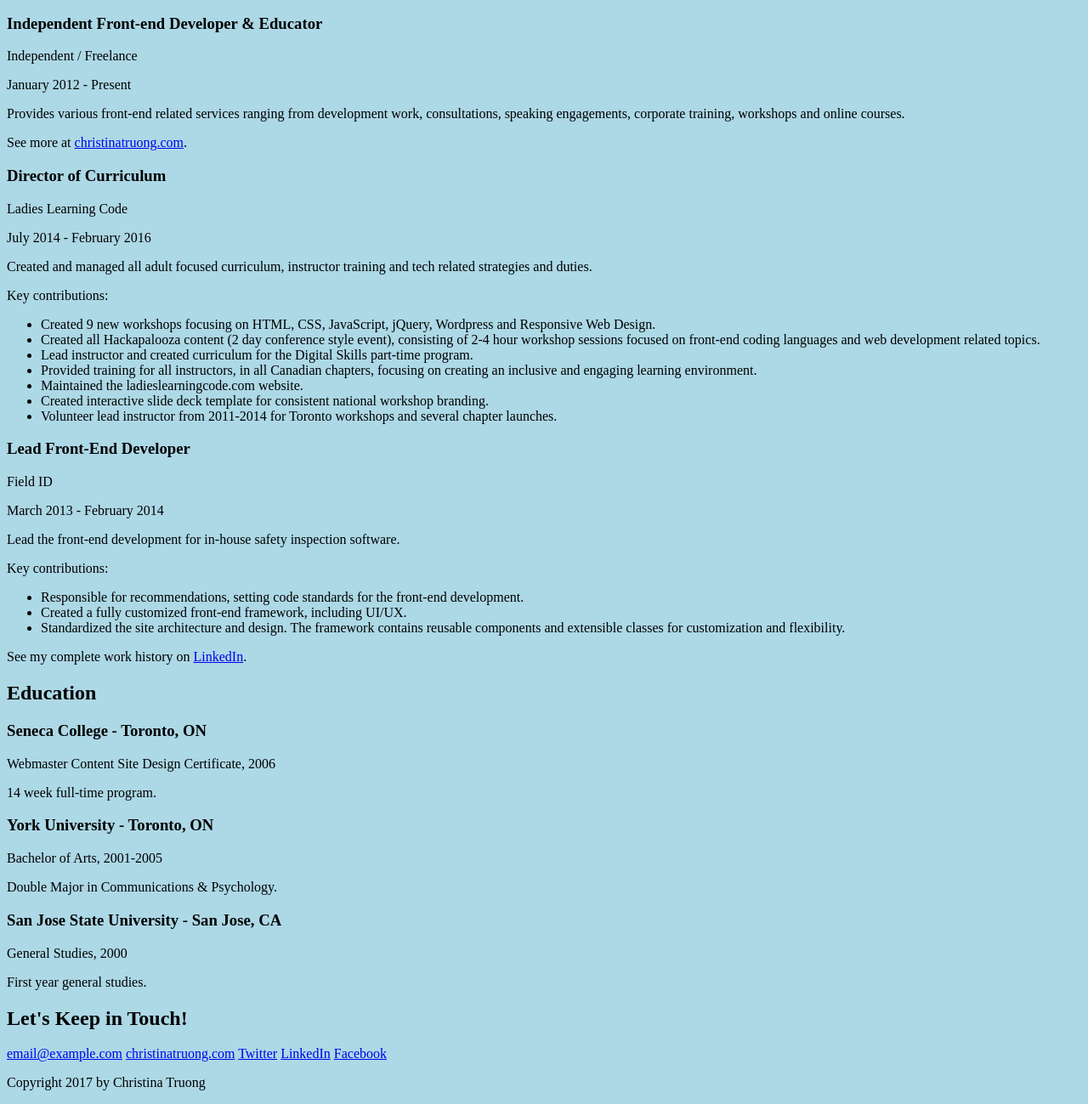
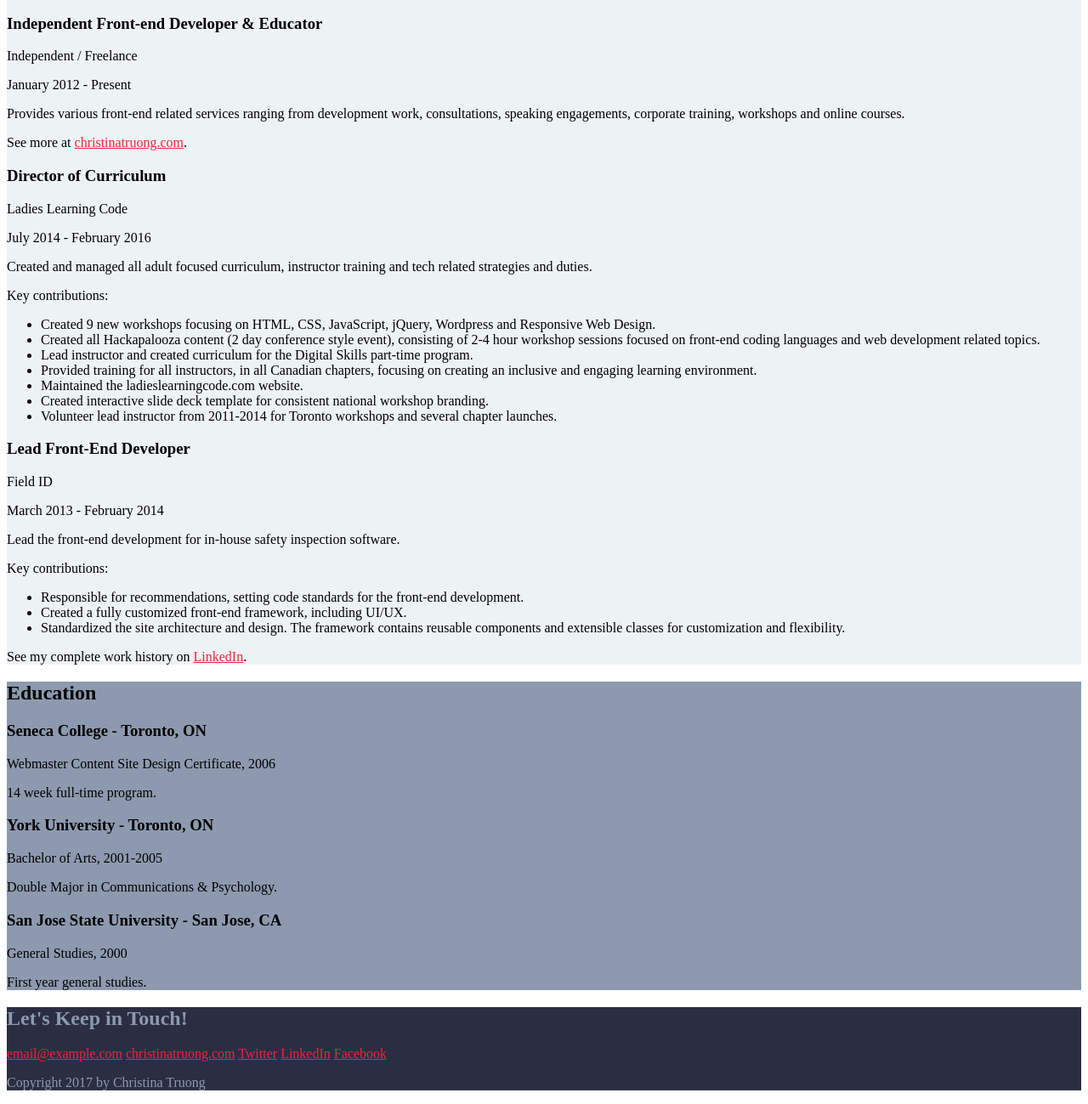
Before and after one commit to nkorczyk/CSS-Essential-Training-1, a plain HTML site: page Project/index.html in a window 1280 px wide. Shown: the part 625-1924 px from the top of the page at 85% size. Drawn offline with Linux system fonts and the light colour scheme.

Commit message:
Selectors

```diff
--- a/Project/css/styles.css
+++ b/Project/css/styles.css
@@ -1,3 +1,39 @@
+/* Color Palete
+#2B2D42 - dark blue
+#8D99AE - light blue
+#EDF2F4 - blue/white
+#EF233C - red
+*/
+
+/* Global styles */
 body {
-  background: lightblue;
+
 }
+
+a {
+  color: #EF233C;
+}
+
+a:hover {
+  text-decoration: none;
+}
+
+/* Header and Footer */
+header, footer {
+  background: #2B2D42;
+  color: #8D99AE;
+}
+
+header h1, header h2 {
+  color: #8D99AE;
+}
+
+/* Work Experience */
+.work {
+  background: #EDF2F4;
+}
+
+/* Education */
+.education {
+  background: #8D99AE;
+}
--- a/Project/index.html
+++ b/Project/index.html
@@ -17,7 +17,7 @@
 
     <main>
         <!-- // Work Experience -->
-        <section>
+        <section class="work">
             <h2>Work Experience</h2>
 
             <!-- Job 1 Details -->
@@ -63,7 +63,7 @@
 
 
         <!-- // Education -->
-        <section>
+        <section class="education">
             <h2>Education</h2>
 
             <!-- School 1 details. -->
```
